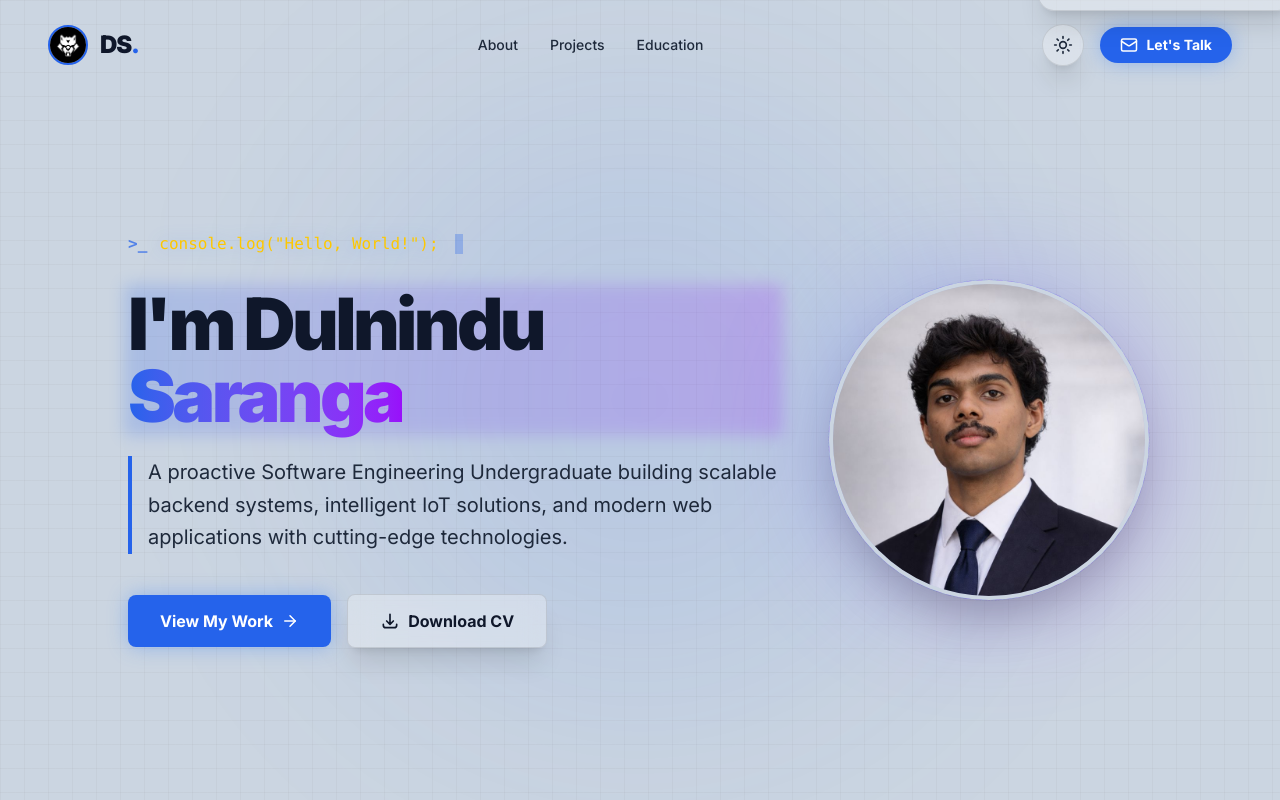
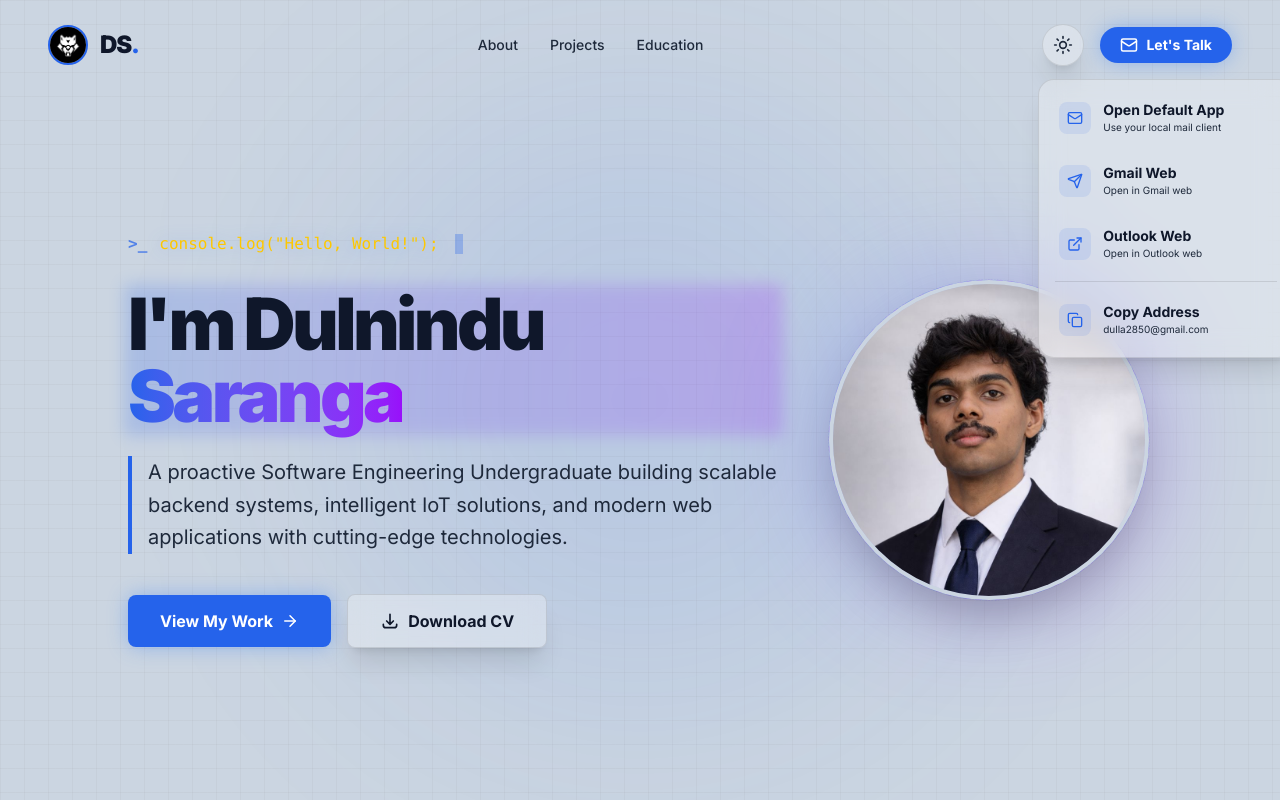
Before and after one commit to dulnindu123/advanced-portfolio, a Next.js app: page / in a window 1280 px wide. Both pictures are taken after a click on the button "Let's Talk". Shown: the top 800 px of the page. Built offline with nearby package versions, Linux system fonts and the light colour scheme.

Commit message:
Fix Let's Talk button visibility and dropdown positioning

```diff
--- a/src/components/ContactDropdown.tsx
+++ b/src/components/ContactDropdown.tsx
@@ -9,9 +9,16 @@ interface ContactDropdownProps {
   className?: string;
   buttonText?: string;
   variant?: "primary" | "glass";
+  direction?: "up" | "down";
 }
 
-export default function ContactDropdown({ email, className, buttonText, variant = "primary" }: ContactDropdownProps) {
+export default function ContactDropdown({
+  email,
+  className,
+  buttonText,
+  variant = "primary",
+  direction = "down"
+}: ContactDropdownProps) {
   const [isOpen, setIsOpen] = useState(false);
   const [copied, setCopied] = useState(false);
   const dropdownRef = useRef<HTMLDivElement>(null);
@@ -57,6 +64,10 @@ export default function ContactDropdown({ email, className, buttonText, variant
     ? "bg-accent text-white shadow-[0_0_20px_rgba(59,130,246,0.4)] hover:bg-accent-hover"
     : "glass border border-card-border text-primary hover:border-accent";
 
+  const dropdownPosition = direction === "up"
+    ? "bottom-full mb-4"
+    : "top-full mt-4";
+
   return (
     <div className="relative inline-block" ref={dropdownRef}>
       <button
@@ -70,10 +81,10 @@ export default function ContactDropdown({ email, className, buttonText, variant
       <AnimatePresence>
         {isOpen && (
           <motion.div
-            initial={{ opacity: 0, y: 10, scale: 0.95 }}
+            initial={{ opacity: 0, y: direction === "up" ? 10 : -10, scale: 0.95 }}
             animate={{ opacity: 1, y: 0, scale: 1 }}
-            exit={{ opacity: 0, y: 10, scale: 0.95 }}
-            className="absolute bottom-full mb-4 left-1/2 -translate-x-1/2 w-64 glass p-2 rounded-2xl border border-card-border shadow-2xl z-[60]"
+            exit={{ opacity: 0, y: direction === "up" ? 10 : -10, scale: 0.95 }}
+            className={`absolute ${dropdownPosition} left-1/2 -translate-x-1/2 w-64 glass p-2 rounded-2xl border border-card-border shadow-2xl z-[100]`}
           >
             <div className="flex flex-col gap-1">
               {options.map((opt, i) => (
--- a/src/components/ContactSection.tsx
+++ b/src/components/ContactSection.tsx
@@ -22,7 +22,7 @@ export default function ContactSection() {
           </p>
 
           <div className="flex flex-col sm:flex-row items-center justify-center gap-6">
-            <ContactDropdown email="dulla2850@gmail.com" />
+            <ContactDropdown email="dulla2850@gmail.com" direction="up" />
 
             <a
               href="https://www.linkedin.com/in/wkdsar"
```
